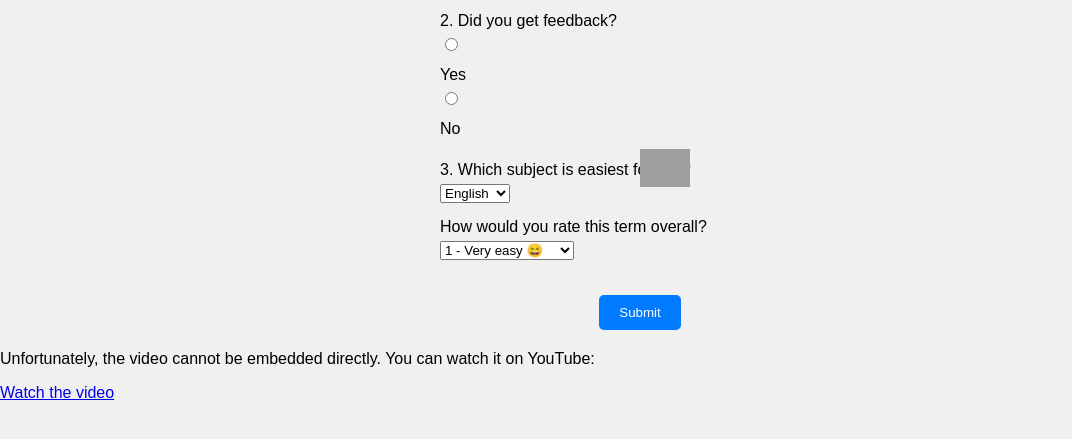
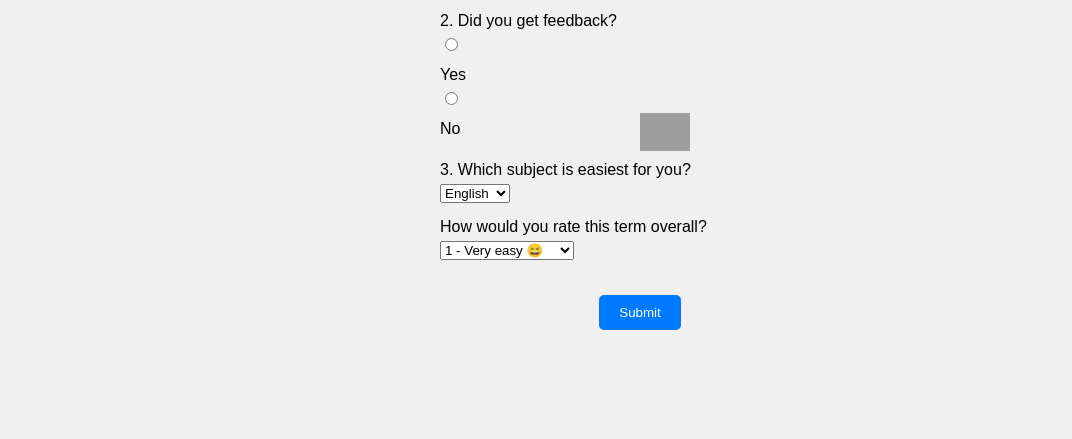
Before and after one commit to Umerfarooq02/index-html-school, a plain HTML site: page index.html in a window 1280 px wide. Shown: the part 125-564 px from the top of the page, without its empty margins (0-1072 px from the left). Drawn offline with Linux system fonts and the light colour scheme; grey boxes are pictures that could not be loaded.

Commit message:
Update index.html

```diff
--- a/index.html
+++ b/index.html
@@ -210,12 +210,4 @@
 
 </head>
 
-<body>
-
-    <p>Unfortunately, the video cannot be embedded directly. You can watch it on YouTube:</p>
-    <a href="https://youtu.be/E3Im5raB0b0?feature=shared" target="_blank">Watch the video</a>
-
-    </body>
-
-
 </html>
```
